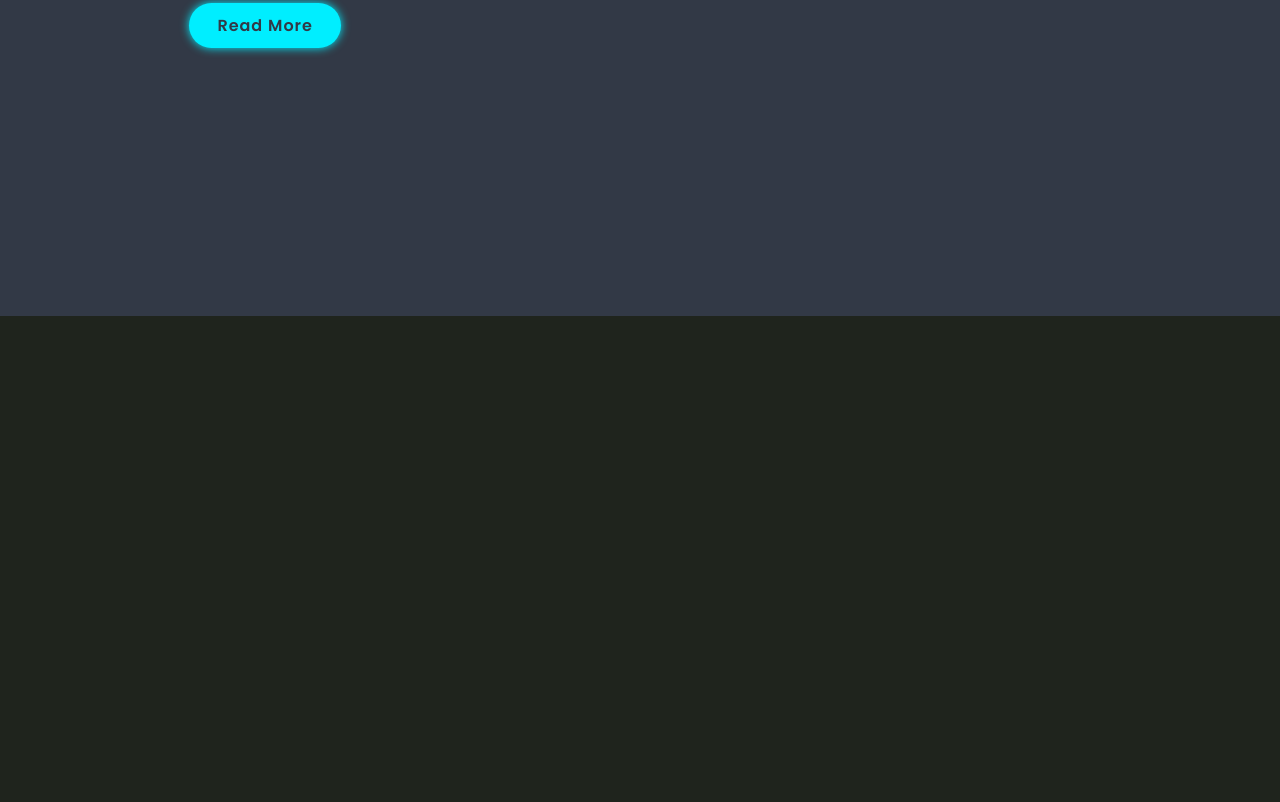
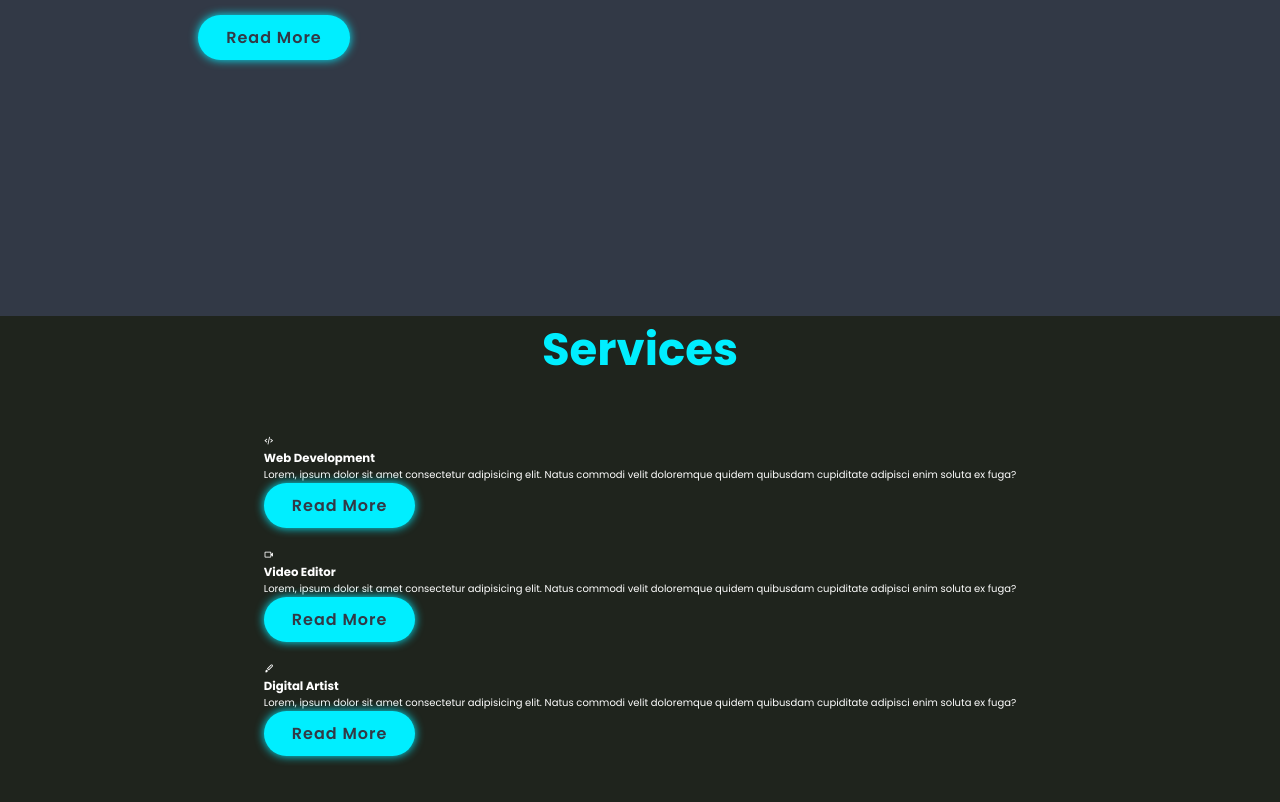
Before and after one commit to bcreativex/Krishnajatav, a plain HTML site: page index.html in a window 1280 px wide. Shown: the part 1284-2086 px from the top of the page. Before the commit the page ends 1600 px from the top, so only its background shows below. Drawn offline with nearby package versions, Linux system fonts and the light colour scheme.

Commit message:
services section started

```diff
--- a/css/style.css
+++ b/css/style.css
@@ -180,3 +180,15 @@ span {
     font-size: 1.6rem;
     margin: 2rem 0 3rem;
 }
+
+.services h2 {
+    margin-bottom:  5rem;
+}
+
+.services-container {
+    display: flex;
+    justify-content: center;
+    align-items: center;
+    flex-wrap: wrap;
+    gap: 2rem;
+}
--- a/index.html
+++ b/index.html
@@ -65,9 +65,40 @@
         <h3>Frontend Developer</h3>
         <p>Lorem ipsum dolor sit amet consectetur adipisicing elit. Cum, rerum aspernatur sunt eligendi eveniet asperiores provident,
            eius exercitationem amet culpa ipsa sed! Quod iste quo tempora nulla rem accusamus expedita culpa consectetur laborum,
-            error exercitationem ad accusantium, aperiam voluptatibus rerum sequi obcaecati quaerat sunt ipsa molestiae.</p>
+            error exercitationem ad accusantium, aperiam voluptatibus rerum sequi obcaecati quaerat<br> sunt ipsa molestiae.</p>
             <a href="#" class="btn">Read More</a>
      </div>
+  </section>
+
+  <!-- service section design -->
+  <section class="services" id="services">
+    <h2 class="heading"><span>Services</span></h2>
+
+    <div class="services-container">
+      <div class="services-box">
+        <i class='bx bx-code-alt' ></i>
+        <h3>Web Development</h3>
+        <p>Lorem, ipsum dolor sit amet consectetur adipisicing elit. Natus commodi velit doloremque
+        quidem quibusdam cupiditate adipisci enim soluta ex fuga?</p>
+        <a href="#" class="btn">Read More</a>
+      </div>
+
+      <div class="services-box">
+        <i class='bx bx-video' ></i>
+        <h3>Video Editor</h3>
+        <p>Lorem, ipsum dolor sit amet consectetur adipisicing elit. Natus commodi velit doloremque
+        quidem quibusdam cupiditate adipisci enim soluta ex fuga?</p>
+        <a href="#" class="btn">Read More</a>
+      </div>
+
+      <div class="services-box">
+        <i class='bx bxs-paint' ></i>
+        <h3>Digital Artist</h3>
+        <p>Lorem, ipsum dolor sit amet consectetur adipisicing elit. Natus commodi velit doloremque
+        quidem quibusdam cupiditate adipisci enim soluta ex fuga?</p>
+        <a href="#" class="btn">Read More</a>
+      </div>
+    </div>
   </section>
 
   <!-- js -->
```
